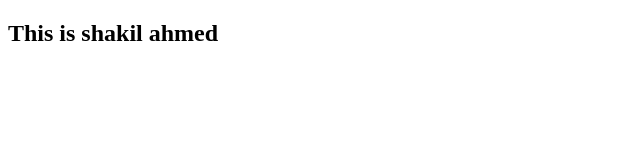
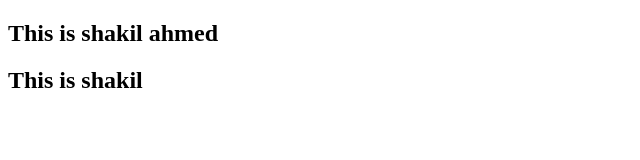
Before and after one commit to iamshakil19/testing, a plain HTML site: page index.html in a window 1280 px wide. Shown: the whole page, without its empty margins (0-640 px from the left). Drawn offline with Linux system fonts and the light colour scheme.

Commit message:
text change

```diff
--- a/index.html
+++ b/index.html
@@ -8,5 +8,6 @@
 </head>
 <body>
     <h2>This is shakil ahmed</h2>
+    <h2>This is shakil</h2>
 </body>
 </html>
```
